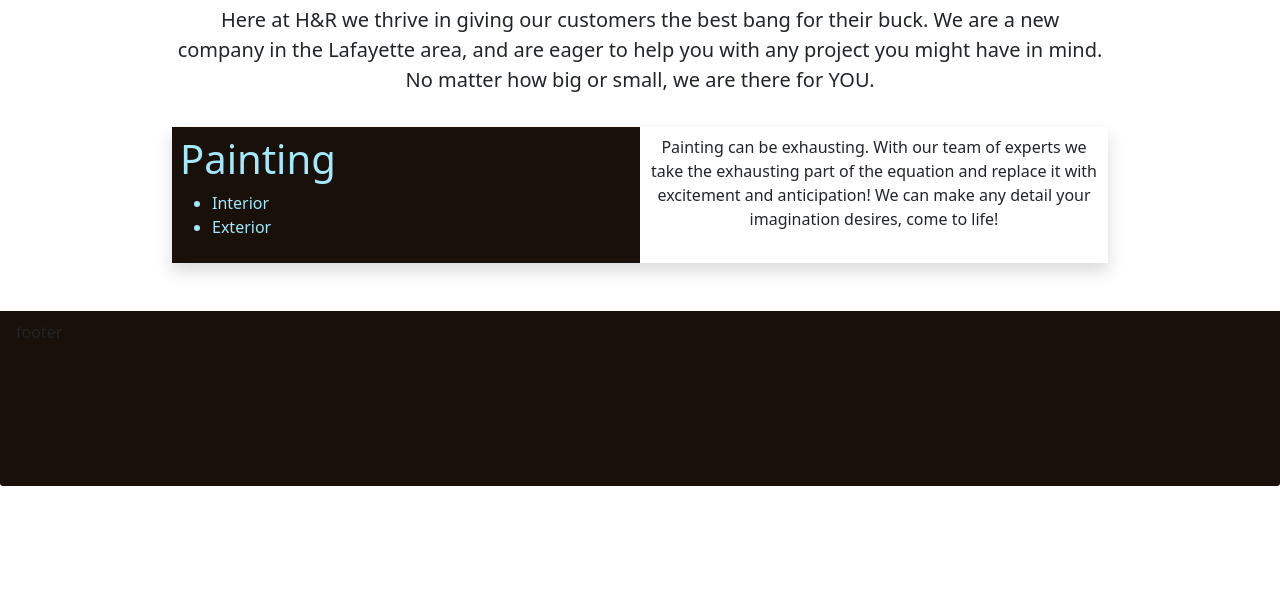
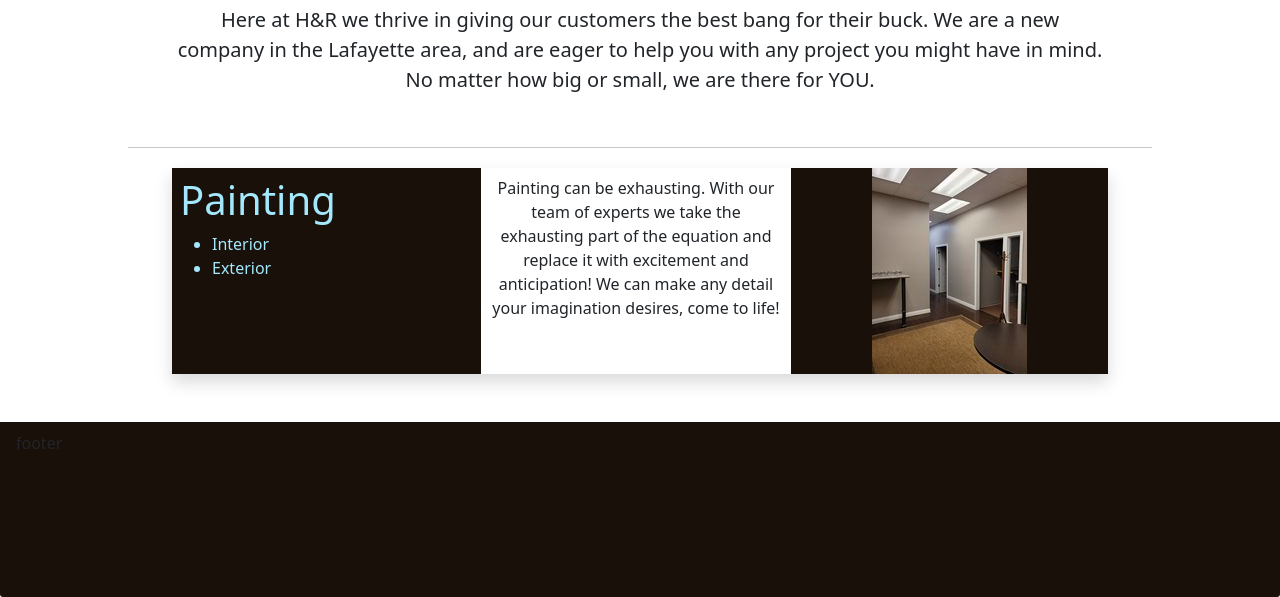
Before and after one commit to CodeSmitty/handrconstruction, a plain HTML site: page index.html in a window 1280 px wide. Shown: the part 467-1064 px from the top of the page. Before the commit the page ends 953 px from the top, so only its background shows below. Drawn offline with nearby package versions, Linux system fonts and the light colour scheme; files whose address does not match are found by name.

Commit message:
added first service Item

```diff
--- a/index.html
+++ b/index.html
@@ -78,7 +78,7 @@
                     mind. No matter how big or small, we are there for YOU.</p>
                 </div>
            </section>
-
+           <hr class="shadow-sm" style="width:80%;margin:20px auto;"/>
            <section class="container painting-section w-75  mx-auto">
                <div class="d-flex row mx-auto shadow">
                    <div class='painting  col-sm mx-auto p-2'>
@@ -97,6 +97,9 @@
                             </p>
                         </div>
                    </div>
+                   <div class="paint-img-container  col-sm ">
+                    <img class="paint-img mx-auto d-block" src="styles/assets/hallwayAfter.jpg">
+                   </div>
                </div>
            </section>
 
--- a/styles/styles.css
+++ b/styles/styles.css
@@ -130,6 +130,11 @@ main{
     background-color:#191009;
 }
 
+.paint-img-container{
+    background-color:#191009;
+
+}
+
 @media  screen and (max-width: 990px) {
     .navbar-collapse{
     position:relative;
```
